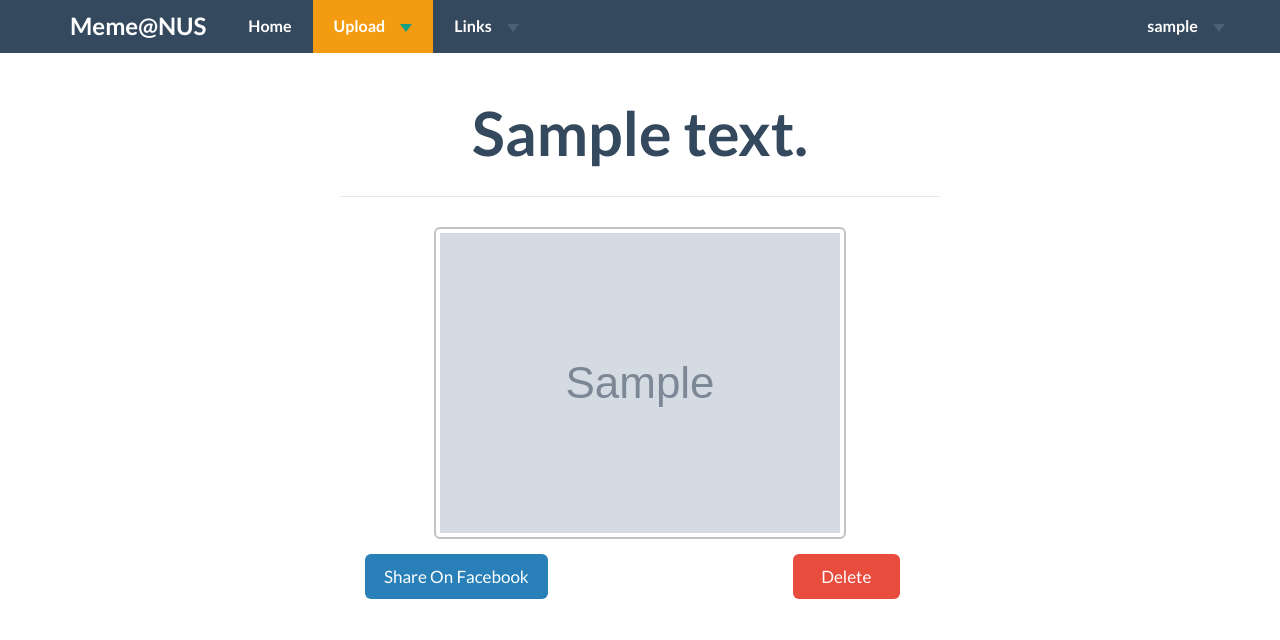
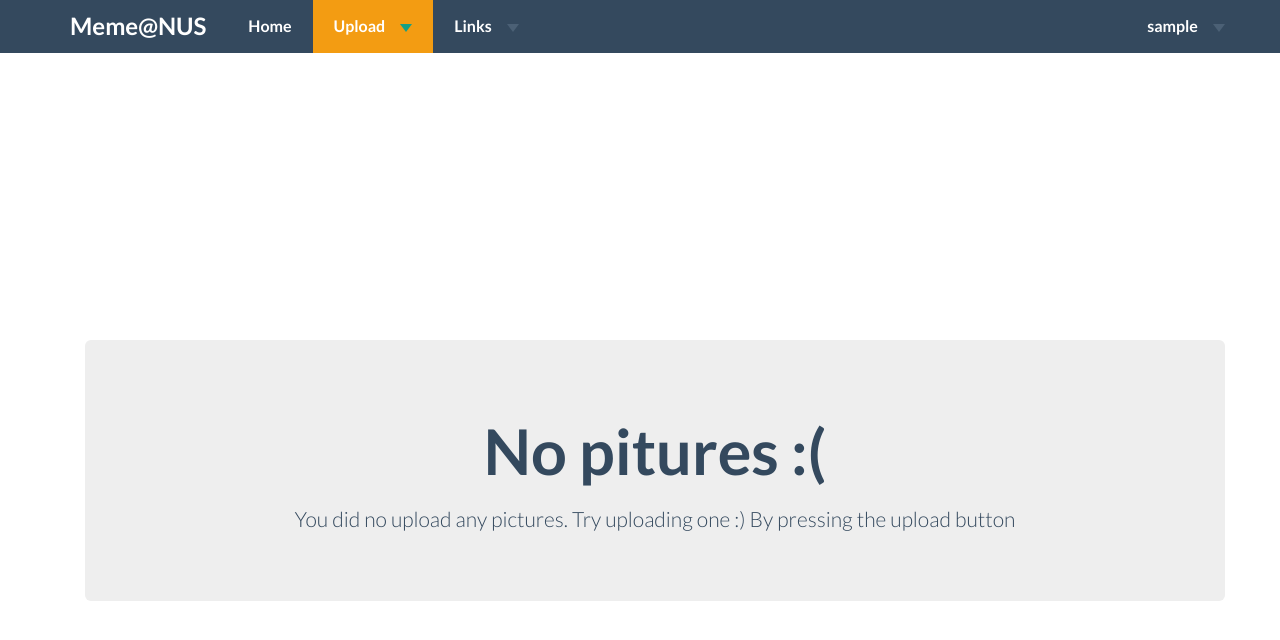
Before and after one commit to sonclark/MemeNUS, a Python web app: template templates/upload.html in a window 1280 px wide. Shown: the top 640 px of the page. Run offline with Jinja, Linux system fonts and the light colour scheme; the template is opened without the code that fills it: most values are stand-ins (such as "Sample title", 1, 10 or a date in 2020); grey boxes marked "Sample" are stand-in pictures; some libraries are stand-ins or nearby versions.

Commit message:
Added facebook share button and some minor updates.

```diff
--- a/memeatnus.py
+++ b/memeatnus.py
@@ -130,7 +130,8 @@ class Upload(webapp2.RequestHandler):
                 'user_mail' : users.get_current_user().email(),
                 'user_name' : users.get_current_user().email().split("@")[0],
                 'logout' : users.create_logout_url(self.request.host_url),
-                'items' : query
+                'items' : query,
+                'items_num' : query.count(),
             }
 
             template = jinja_environment.get_template("upload.html")
--- a/templates/upload.html
+++ b/templates/upload.html
@@ -148,7 +148,11 @@
 </div>
 <div class="container" style="padding-top:40px;" align="center">
 
-    {% for item in items %}
+
+
+    {% if items_num > 0 %}
+
+        {% for item in items %}
 
         <div class="posts" style="width:600px;">
             <div class="page-header">
@@ -195,8 +199,15 @@
             </div>
         </div>
     </div>
-{% endfor %}
-
+        {% endfor %}
+    {% else %}
+        <div class="container theme-showcase" style="padding-top:300px;" role="main">
+            <div class="jumbotron">
+                <h1><font><font>No pitures :(</font></font></h1>
+                <p><font><font>You did no upload any pictures. Try uploading one :) By pressing the upload button</font></font></p>
+            </div>
+        </div>
+    {% endif %}
 </div>
 
 
```
